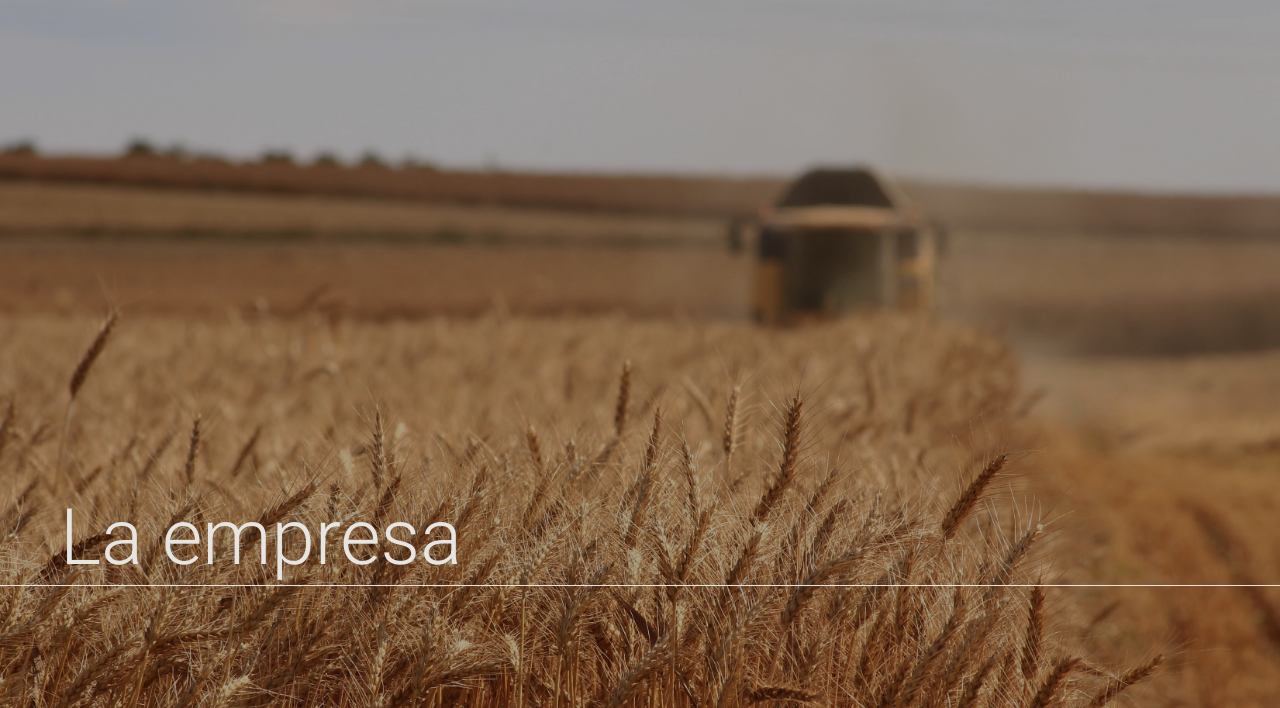
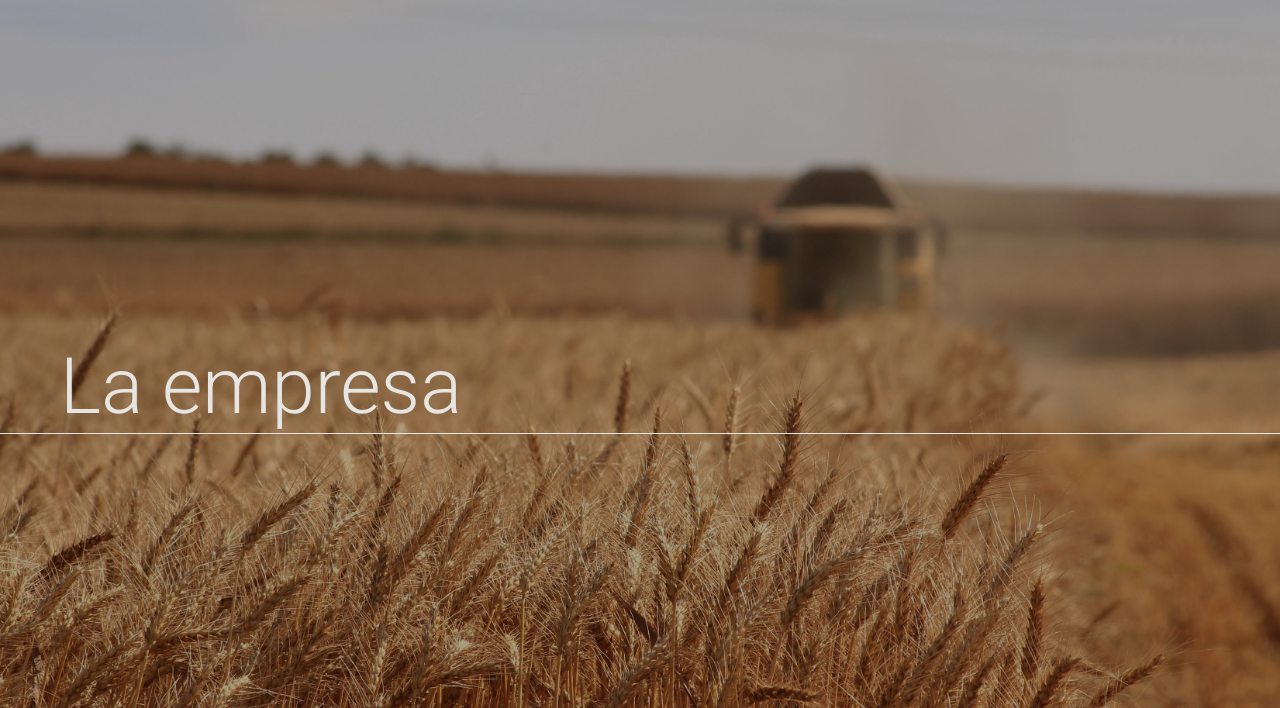
Before and after one commit to luciacosenza/proyecto-final-web, a plain HTML site: page pages/la-empresa.html in a window 1280 px wide. Shown: the part 92-800 px from the top of the page. Drawn offline with nearby package versions, Linux system fonts and the light colour scheme.

Commit message:
entrega 3

```diff
--- a/css/style.css
+++ b/css/style.css
@@ -377,16 +377,20 @@ footer{
 /* SECCION LA EMPRESA */
 
 .banner-empresa{
+    display: flex;
+    align-items: center;
+    width: 100%;
     background-image: url("../assets/banner-empresa.jpg");
     background-size: cover;
     background-position:center;
     width: 100%;
     height:100vh;
     box-shadow: 2px 2px 5px gray;
+
 }
 
 .banner-empresa h1{
-    padding-top: 500px;
+    width: 100%;
     font-family: 'Roboto';
     padding-left: 60px;
     color:#e6e5e2;
```
Also changed, not shown: index.html (+1 -1 lines).
